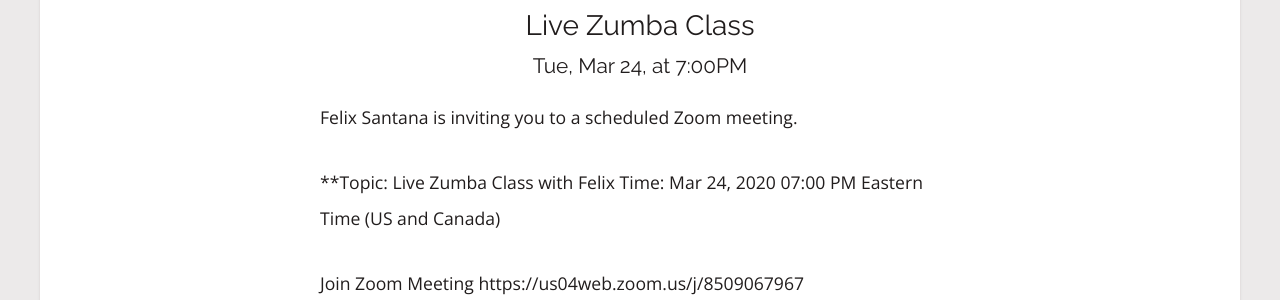
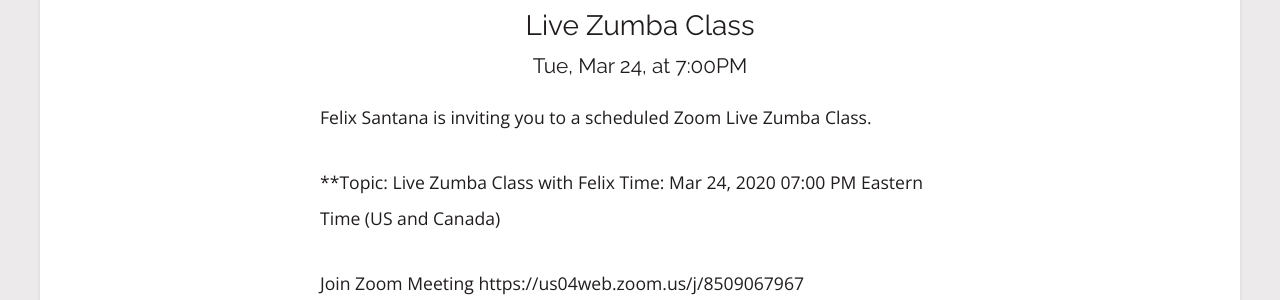
Before and after one commit to rwstone/shapeitup, a Jekyll site: the page built from events/index.md, in a window 1280 px wide and 900 px high, scrolled down 1664 px. Shown: the part 155-455 px from the top of the window. Built offline with Jekyll 4.4.1, drawn with Linux system fonts in a browser that asks for light colours; some web fonts are replaced.

Commit message:
Updated Live Zumba Class

```diff
--- a/_events/live Zumba class.markdown
+++ b/_events/live Zumba class.markdown
@@ -19,7 +19,7 @@
 class: Zumba
 ---
 
-Felix Santana is inviting you to a scheduled Zoom meeting.
+Felix Santana is inviting you to a scheduled Zoom Live Zumba Class.
 
 **Topic: Live Zumba Class with Felix
 Time: Mar 24, 2020 07:00 PM Eastern Time (US and Canada)
```
